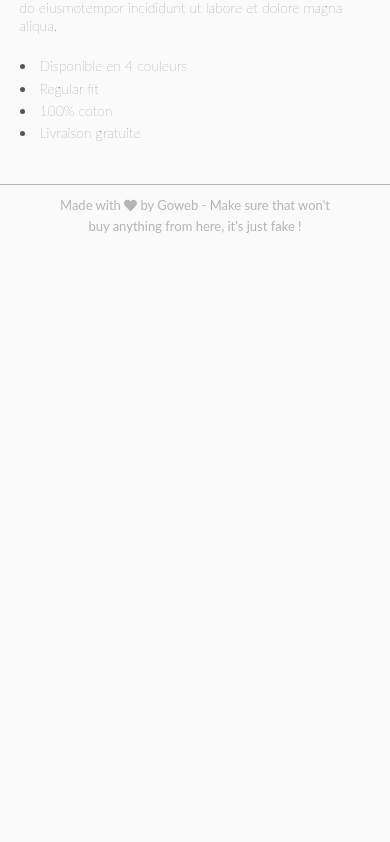
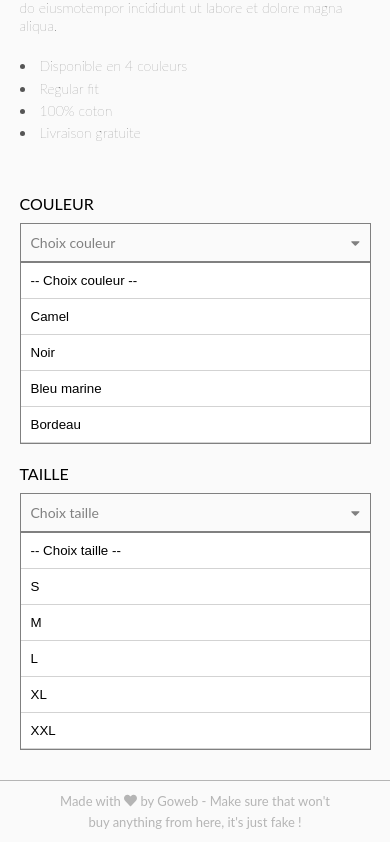
Before and after one commit to Lucasbeneston/goweb_store, a React (Create React App) app: page / in a window 390 px wide. Shown: the part 880-1722 px from the top of the page. Before the commit the page ends 1127 px from the top, so only its background shows below. Built offline with nearby package versions, Linux system fonts and the light colour scheme.

Commit message:
:lipstick: Input select design mobile 50% :lipstick:

```diff
--- /dev/null
+++ b/src/components/atoms/Inputs/InputSelect/InputSelect.jsx
@@ -0,0 +1,37 @@
+import React from "react";
+import PropTypes from "prop-types";
+import { FontAwesomeIcon } from "@fortawesome/react-fontawesome";
+import { faCaretDown } from "@fortawesome/free-solid-svg-icons";
+
+import "./InputSelect.scss";
+
+export default function InputSelect({ id, label, defaultOption, array }) {
+  return (
+    <div className="inputSelect">
+      <h3 className="inputSelect_label" htmlFor={id}>
+        {label}
+      </h3>
+      <div className="inputSelect_select" type="select" id={id}>
+        {defaultOption}
+        <FontAwesomeIcon icon={faCaretDown} />
+      </div>
+      <div className="inputSelect_optionsContainer">
+        <button type="button" value={null}>
+          -- {defaultOption} --
+        </button>
+        {array.map((option) => (
+          <button type="button" value={option} key={option}>
+            {option}
+          </button>
+        ))}
+      </div>
+    </div>
+  );
+}
+
+InputSelect.propTypes = {
+  id: PropTypes.string.isRequired,
+  label: PropTypes.string.isRequired,
+  defaultOption: PropTypes.string.isRequired,
+  array: PropTypes.arrayOf(PropTypes.string).isRequired,
+};
--- /dev/null
+++ b/src/components/atoms/Inputs/InputSelect/InputSelect.scss
@@ -0,0 +1,35 @@
+.inputSelect {
+  width: 100%;
+
+  &_label {
+    width: 100%;
+    font-size: 1.6rem;
+    text-transform: uppercase;
+    margin-bottom: 10px;
+  }
+
+  &_select {
+    color: grey;
+    padding: 10px;
+    border: 1px solid grey;
+    display: flex;
+    justify-content: space-between;
+    align-items: center;
+  }
+
+  &_optionsContainer {
+    // display: none;
+    display: flex;
+    flex-direction: column;
+    width: 100%;
+    border: 1px solid grey;
+
+    & button {
+      padding: 10px;
+      border: none;
+      text-align: left;
+      background-color: white;
+      border-bottom: 1px solid lightgray;
+    }
+  }
+}
--- a/src/components/organisms/Footer/Footer.scss
+++ b/src/components/organisms/Footer/Footer.scss
@@ -1,6 +1,5 @@
 .footer {
   font-size: 1.3rem;
-  font-family: "Lato";
   color: rgb(181, 181, 181);
   line-height: 1.6;
   border-top: 1px solid rgb(181, 181, 181);
--- a/src/components/pages/Item/Item.jsx
+++ b/src/components/pages/Item/Item.jsx
@@ -1,6 +1,8 @@
 import React from "react";
+import Items from "../../../data/items";
 import CarrouselImages from "../../organisms/CarouselImages/CarouselImages";
 import InformationsItem from "../../organisms/InformationsItem/InformationsItem";
+import InputSelect from "../../atoms/Inputs/InputSelect/InputSelect";
 
 import "./Item.scss";
 
@@ -9,6 +11,22 @@ export default function Item() {
     <main className="item" role="main">
       <CarrouselImages />
       <InformationsItem />
+
+      <div className="item_form">
+        <InputSelect
+          id="selectColor"
+          label="Couleur"
+          defaultOption="Choix couleur"
+          array={Items.colors}
+        />
+
+        <InputSelect
+          id="selectSize"
+          label="Taille"
+          defaultOption="Choix taille"
+          array={Items.sizes}
+        />
+      </div>
     </main>
   );
 }
--- a/src/components/pages/Item/Item.scss
+++ b/src/components/pages/Item/Item.scss
@@ -2,4 +2,12 @@
   width: 100%;
   display: flex;
   flex-direction: column;
+
+  &_form {
+    padding: 2.5% 5%;
+
+    & > * {
+      margin-bottom: 20px;
+    }
+  }
 }
```
Also changed, not shown: src/components/atoms/Inputs/InputNumber/InputNumber.jsx (added), 1 other file (tests, documents, lock files or other folders).
